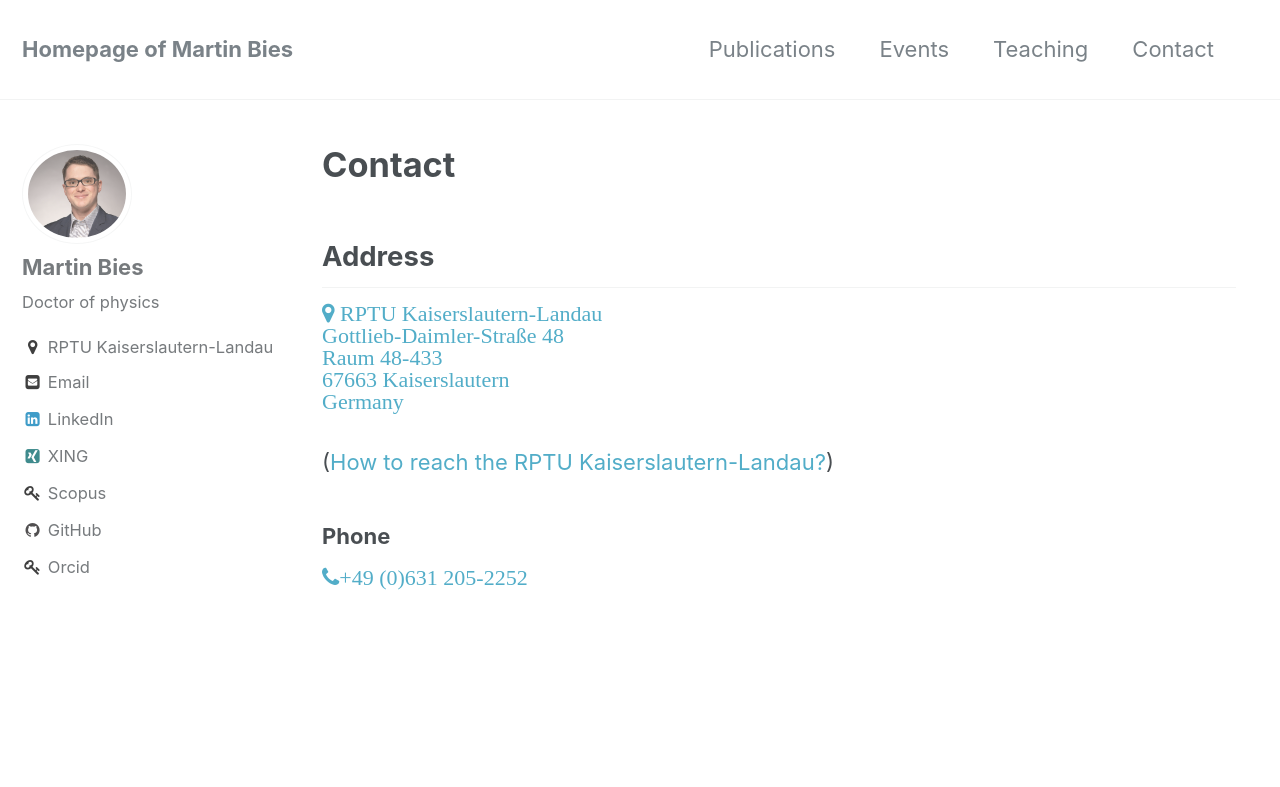
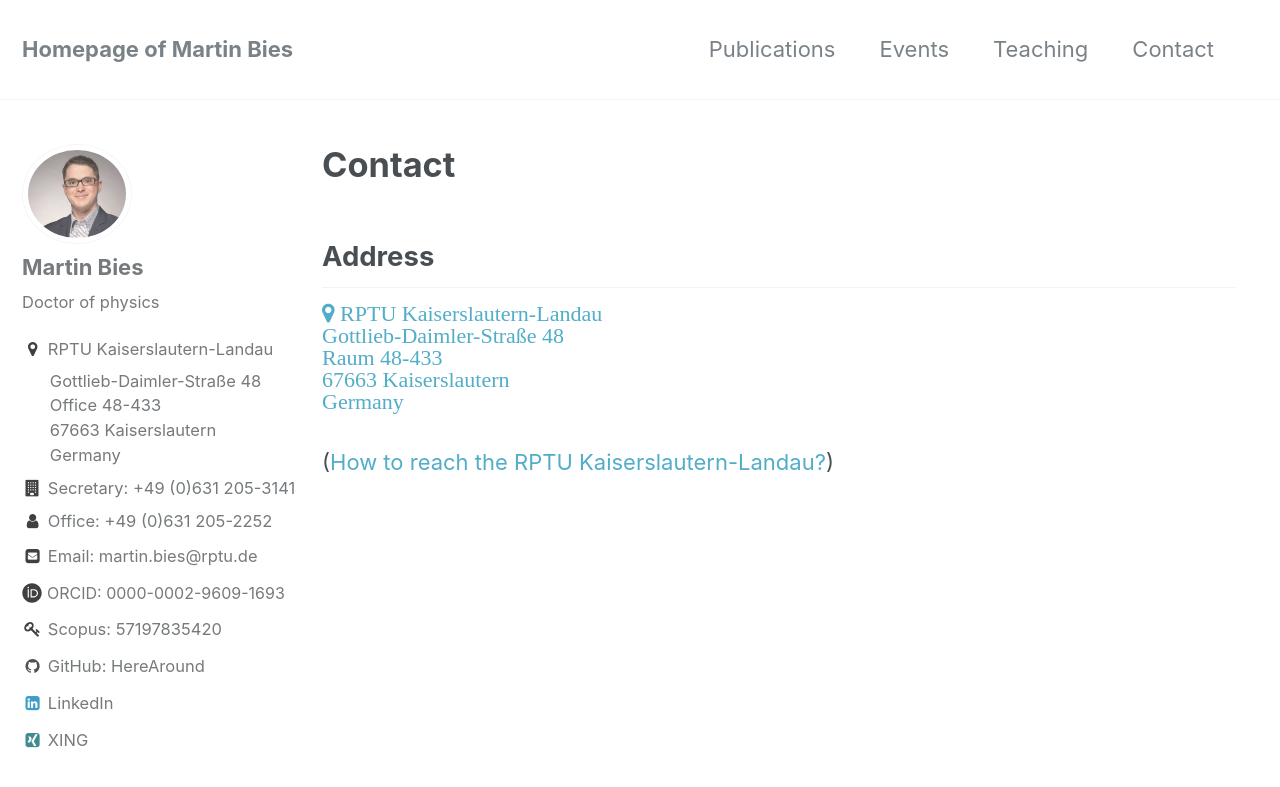
Before and after one commit to MartinBies/MartinBies.github.io, a Jekyll site: the page built from _pages/contact.md, in a window 1280 px wide and 900 px high. Shown: the top 787 px of the window. Built offline with Jekyll 4.4.1, drawn with Linux system fonts in a browser that asks for light colours.

Commit message:
Upgrade sidebar

```diff
--- a/_config.yml
+++ b/_config.yml
@@ -18,9 +18,16 @@ author:
   avatar: "/picture.jpg"
   bio: "Doctor of physics"
   location: "RPTU Kaiserslautern-Landau"
+  reaching_us: "https://rptu.de/en/routes-and-means-of-transport"
+  address: "Gottlieb-Daimler-Straße 48"
+  address2: "Office 48-433"
+  address3: "67663 Kaiserslautern"
+  address4: "Germany"
   email: "martin.bies@rptu.de"
+  phone: "+49 (0)631 205-2252"
+  secretary_phone: "+49 (0)631 205-3141"
   orcid: "0000-0002-9609-1693"
-  scopus: "https://www.scopus.com/authid/detail.uri?authorId=57197835420"
+  scopus: "57197835420"
   github: "HereAround"
   linkedin: "martin-bies-000a1156"
   xing: "Martin_Bies"
--- a/_includes/author-profile.html
+++ b/_includes/author-profile.html
@@ -28,17 +28,40 @@
   <div class="author__urls-wrapper">
     <button class="btn btn--inverse">{{ site.data.ui-text[site.locale].follow_label | remove: ":" | default: "Contact" }}</button>
     <ul class="author__urls social-icons">
-      {% if author.location %}
+
+        {% if author.location %}
         <li itemprop="homeLocation" itemscope itemtype="http://schema.org/Place">
-          <i class="fa fa-fw fa-map-marker" aria-hidden="true"></i> <span itemprop="name">{{ author.location }}</span>
+          <span itemprop="name"></span>
+            <a href="{{ author.reaching_us }}" itemprop="url" target="_blank" rel="noopener noreferrer">
+              <i class="fa fa-fw fa-map-marker" aria-hidden="true"></i> <span itemprop="name">{{ author.location }}</span>
+            </a>
+          </span>
+          <span itemprop="streetAddress">
+            {% if author.address %}
+              &nbsp;&nbsp;&nbsp;&nbsp;&nbsp;&nbsp;{{ author.address }}<br>
+            {% endif %}
+            {% if author.address2 %}
+              &nbsp;&nbsp;&nbsp;&nbsp;&nbsp;&nbsp;{{ author.address2 }}<br>
+            {% endif %}
+            {% if author.address3 %}
+              &nbsp;&nbsp;&nbsp;&nbsp;&nbsp;&nbsp;{{ author.address3 }}<br>
+            {% endif %}
+            {% if author.address4 %}
+              &nbsp;&nbsp;&nbsp;&nbsp;&nbsp;&nbsp;{{ author.address4 }}<br>
+            {% endif %}
+           </span>
         </li>
       {% endif %}
 
-      {% if author.uri %}
-        <li>
-          <a href="{{ author.uri }}" itemprop="url">
-            <i class="fa fa-fw fa-chain" aria-hidden="true"></i> {{ site.data.ui-text[site.locale].website_label | default: "Website" }}
-          </a>
+      {% if author.secretary_phone %}
+        <li itemprop="telephone">
+          <i class="fa fa-fw fa-building" aria-hidden="true"></i> Secretary: <span>{{ author.secretary_phone }}</span>
+        </li>
+      {% endif %}
+
+      {% if author.phone %}
+        <li itemprop="telephone">
+          <i class="fa fa-fw fa-user" aria-hidden="true"></i> Office: <span>{{ author.phone }}</span>
         </li>
       {% endif %}
 
@@ -46,39 +69,33 @@
         <li>
           <a href="mailto:{{ author.email }}">
             <meta itemprop="email" content="{{ author.email }}">
-            <i class="fa fa-fw fa-envelope-square" aria-hidden="true"></i> {{ site.data.ui-text[site.locale].email_label | default: "Email" }}
+            <i class="fa fa-fw fa-envelope-square" aria-hidden="true"></i>
+            Email: {{ author.email }}
           </a>
         </li>
       {% endif %}
 
-      {% if author.keybase %}
+      {% if author.orcid %}
         <li>
-          <a href="https://keybase.io/{{ author.keybase }}" itemprop="sameAs">
-            <i class="fa fa-fw fa-key" aria-hidden="true"></i> Keybase
+          <a href="https://orcid.org/{{ author.orcid }}" itemprop="sameAs" style="display: flex; align-items: center;">
+            <img src="/images/orcid.svg" alt="ORCID Icon" style="width: 20px; height: 20px; margin-right: 5px;">
+            <span style="font-size: 16px;">ORCID: {{ author.orcid }}</span>
           </a>
         </li>
       {% endif %}
 
-      {% if author.twitter %}
+      {% if author.scopus %}
         <li>
-          <a href="https://twitter.com/{{ author.twitter }}" itemprop="sameAs">
-            <i class="fa fa-fw fa-twitter-square" aria-hidden="true"></i> Twitter
+          <a href="https://www.scopus.com/authid/detail.uri?authorId={{ author.scopus }}" itemprop="sameAs">
+            <i class="fa fa-fw fa-key" aria-hidden="true"></i> Scopus: {{ author.scopus }}
           </a>
         </li>
       {% endif %}
 
-      {% if author.facebook %}
+      {% if author.github %}
         <li>
-          <a href="https://www.facebook.com/{{ author.facebook }}" itemprop="sameAs">
-            <i class="fa fa-fw fa-facebook-square" aria-hidden="true"></i> Facebook
-          </a>
-        </li>
-      {% endif %}
-
-      {% if author.google_plus %}
-        <li>
-          <a href="https://plus.google.com/+{{ author.google_plus }}" itemprop="sameAs">
-            <i class="fa fa-fw fa-google-plus-square" aria-hidden="true"></i> Google+
+          <a href="https://github.com/{{ author.github }}" itemprop="sameAs">
+            <i class="fa fa-fw fa-github" aria-hidden="true"></i> GitHub: {{ author.github }}
           </a>
         </li>
       {% endif %}
@@ -99,162 +116,6 @@
         </li>
       {% endif %}
 
-        <li>
-          <a href="https://www.scopus.com/authid/detail.uri?authorId=57197835420" itemprop="sameAs">
-            <i class="fa fa-fw fa-key" aria-hidden="true"></i> Scopus
-          </a>
-        </li>
-
-      {% if author.instagram %}
-        <li>
-          <a href="https://instagram.com/{{ author.instagram }}" itemprop="sameAs">
-            <i class="fa fa-fw fa-instagram" aria-hidden="true"></i> Instagram
-          </a>
-        </li>
-      {% endif %}
-
-      {% if author.tumblr %}
-        <li>
-          <a href="https://{{ author.tumblr }}.tumblr.com" itemprop="sameAs">
-            <i class="fa fa-fw fa-tumblr-square" aria-hidden="true"></i> Tumblr
-          </a>
-        </li>
-      {% endif %}
-
-      {% if author.bitbucket %}
-        <li>
-          <a href="https://bitbucket.org/{{ author.bitbucket }}" itemprop="sameAs">
-            <i class="fa fa-fw fa-bitbucket" aria-hidden="true"></i> Bitbucket
-          </a>
-        </li>
-      {% endif %}
-
-      {% if author.github %}
-        <li>
-          <a href="https://github.com/{{ author.github }}" itemprop="sameAs">
-            <i class="fa fa-fw fa-github" aria-hidden="true"></i> GitHub
-          </a>
-        </li>
-      {% endif %}
-
-        <li>
-          <a href="https://orcid.org/{{ author.orcid }}" itemprop="sameAs">
-            <i class="fa fa-fw fa-key" aria-hidden="true"></i> Orcid
-          </a>
-        </li>
-
-      {% if author.gitlab %}
-        <li>
-          <a href="https://gitlab.com/{{ author.gitlab }}" itemprop="sameAs">
-            <i class="fa fa-fw fa-gitlab" aria-hidden="true"></i> Gitlab
-          </a>
-        </li>
-      {% endif %}
-
-      {% if author.stackoverflow %}
-        <li>
-          <a href="https://www.stackoverflow.com/users/{{ author.stackoverflow }}" itemprop="sameAs">
-            <i class="fa fa-fw fa-stack-overflow" aria-hidden="true"></i> Stackoverflow
-          </a>
-        </li>
-      {% endif %}
-
-      {% if author.lastfm %}
-        <li>
-          <a href="https://last.fm/user/{{ author.lastfm }}" itemprop="sameAs">
-            <i class="fa fa-fw fa-lastfm-square" aria-hidden="true"></i> Last.fm
-          </a>
-        </li>
-      {% endif %}
-
-      {% if author.dribbble %}
-        <li>
-          <a href="https://dribbble.com/{{ author.dribbble }}" itemprop="sameAs">
-            <i class="fa fa-fw fa-dribbble" aria-hidden="true"></i> Dribbble
-          </a>
-        </li>
-      {% endif %}
-
-      {% if author.pinterest %}
-        <li>
-          <a href="https://www.pinterest.com/{{ author.pinterest }}" itemprop="sameAs">
-            <i class="fa fa-fw fa-pinterest" aria-hidden="true"></i> Pinterest
-          </a>
-        </li>
-      {% endif %}
-
-      {% if author.foursquare %}
-        <li>
-          <a href="https://foursquare.com/{{ author.foursquare }}" itemprop="sameAs">
-            <i class="fa fa-fw fa-foursquare" aria-hidden="true"></i> Foursquare
-          </a>
-        </li>
-      {% endif %}
-
-      {% if author.steam %}
-        <li>
-          <a href="https://steamcommunity.com/id/{{ author.steam }}" itemprop="sameAs">
-            <i class="fa fa-fw fa-steam-square" aria-hidden="true"></i> Steam
-          </a>
-        </li>
-      {% endif %}
-
-      {% if author.youtube %}
-        {% if author.youtube contains "://" %}
-          <li>
-            <a href="{{ author.youtube }}" itemprop="sameAs">
-              <i class="fa fa-fw fa-youtube-square" aria-hidden="true"></i> YouTube
-            </a>
-          </li>
-        {% else author.youtube %}
-          <li>
-            <a href="https://www.youtube.com/user/{{ author.youtube }}" itemprop="sameAs">
-              <i class="fa fa-fw fa-youtube-square" aria-hidden="true"></i> YouTube
-            </a>
-          </li>
-        {% endif %}
-      {% endif %}
-
-      {% if author.soundcloud %}
-        <li>
-          <a href="https://soundcloud.com/{{ author.soundcloud }}" itemprop="sameAs">
-            <i class="fa fa-fw fa-soundcloud" aria-hidden="true"></i> Soundcloud
-          </a>
-        </li>
-      {% endif %}
-
-      {% if author.weibo %}
-        <li>
-          <a href="https://www.weibo.com/{{ author.weibo }}" itemprop="sameAs">
-            <i class="fa fa-fw fa-weibo" aria-hidden="true"></i> Weibo
-          </a>
-        </li>
-      {% endif %}
-
-      {% if author.flickr %}
-        <li>
-          <a href="https://www.flickr.com/{{ author.flickr }}" itemprop="sameAs">
-            <i class="fa fa-fw fa-flickr" aria-hidden="true"></i> Flickr
-          </a>
-        </li>
-      {% endif %}
-
-      {% if author.codepen %}
-        <li>
-          <a href="https://codepen.io/{{ author.codepen }}" itemprop="sameAs">
-            <i class="fa fa-fw fa-codepen" aria-hidden="true"></i> CodePen
-          </a>
-        </li>
-      {% endif %}
-
-      {% if author.vine %}
-        <li>
-          <a href="https://vine.co/u/{{ author.vine }}" itemprop="sameAs">
-            <i class="fa fa-fw fa-vine" aria-hidden="true"></i> Vine
-          </a>
-        </li>
-      {% endif %}
-
       {% include author-profile-custom-links.html %}
     </ul>
   </div>
--- a/_pages/contact.md
+++ b/_pages/contact.md
@@ -22,10 +22,3 @@ Germany<br>
 
 
 ([How to reach the RPTU Kaiserslautern-Landau?](https://rptu.de/en/routes-and-means-of-transport))
-
-
-### Phone
-
-<a class="social-btn" style="white-space: nowrap" href="tel:+49 (0)631 205-2252" target="_blank" rel="noopener noreferrer">
-  <i class="fa fa-fw fa-phone">+49 (0)631 205-2252</i>
-</a>
```
Also changed, not shown: images/orcid.svg (added).
